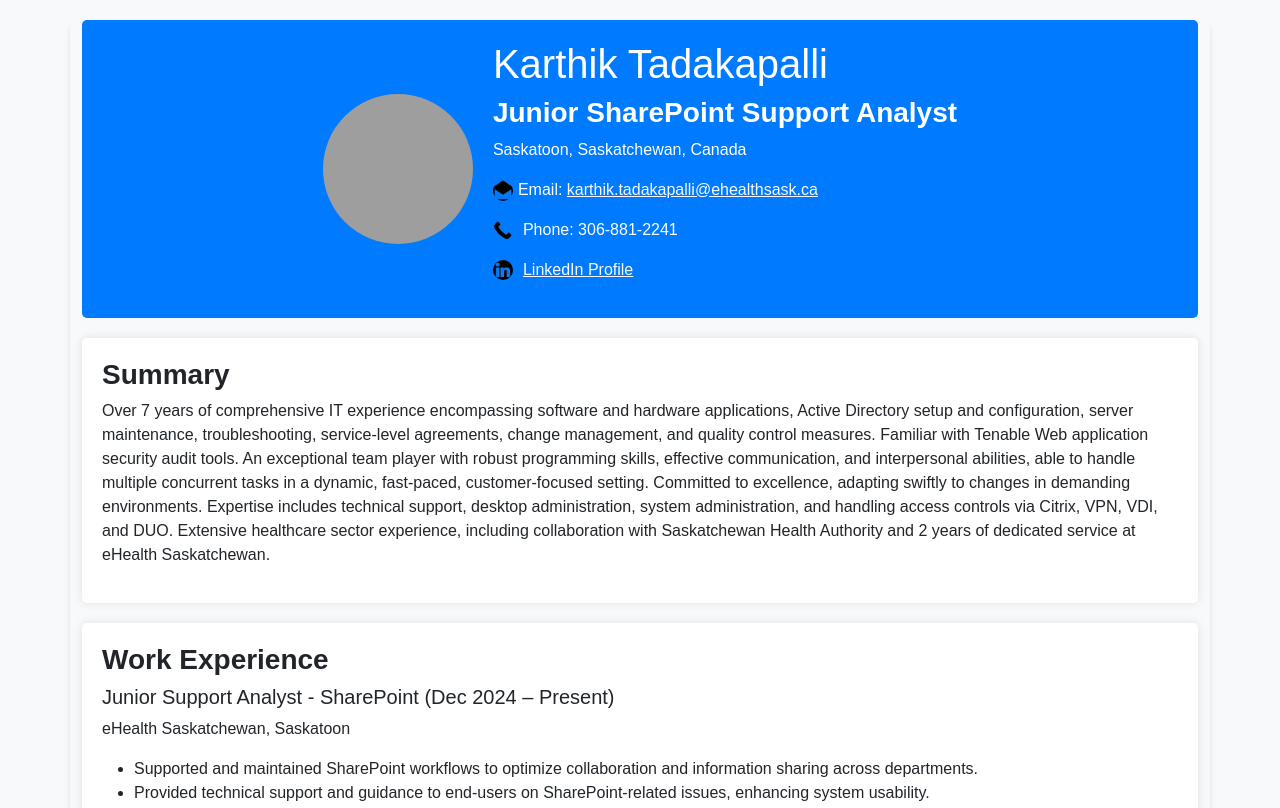
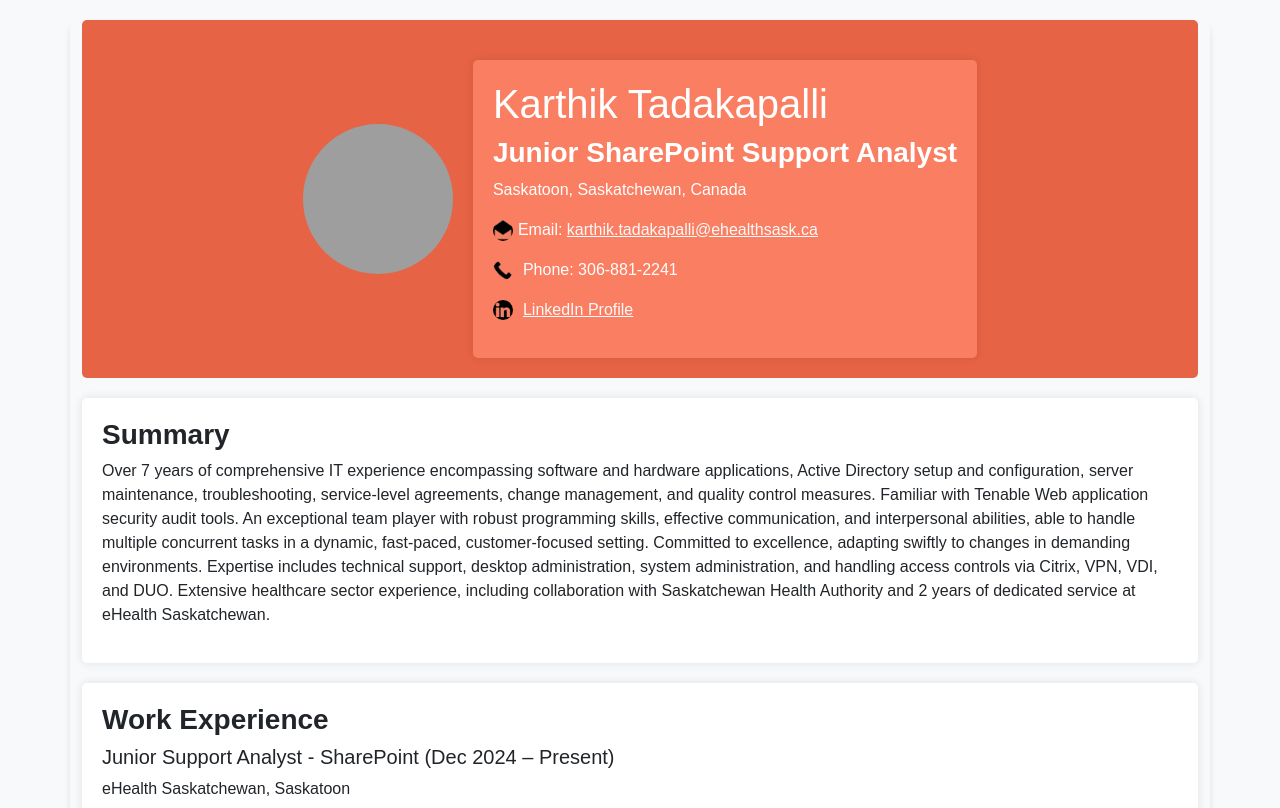
Before and after one commit to karthik9990/Resume, a plain HTML site: page index.html in a window 1280 px wide. Shown: the top 808 px of the page. Drawn offline with nearby package versions, Linux system fonts and the light colour scheme; grey boxes are pictures that could not be loaded.

Commit message:
changed some color pallette

```diff
--- a/index.html
+++ b/index.html
@@ -21,7 +21,7 @@
             border: 1px solid #ddd;
         }
         th {
-            background-color: #007bff;
+            background-color: #FA7E61;
             color: white;
             font-size: 16px;
         }
@@ -46,7 +46,7 @@
             align-items: center;
             justify-content: center;
             padding: 20px;
-            background-color: #007bff;
+            background-color: #E76345;
             color: white;
             border-radius: 5px;
         }
@@ -66,6 +66,13 @@
             border-radius: 5px;
             box-shadow: 0px 0px 10px rgba(0, 0, 0, 0.1);
         }
+        .section1 {
+            margin-top: 20px;
+            padding: 20px;
+            background-color: #FA7E61;
+            border-radius: 5px;
+            box-shadow: 0px 0px 10px rgba(0, 0, 0, 0.1);
+        }
         h3 {
     font-weight: bold;
 }
@@ -75,7 +82,7 @@
 <div class="container">
     <div class="header">
         <img src="Images/Black and white-circle.png" alt="karthik tadakapalli profile picture" width="150" height="150">
-        <div>
+        <div class = "section1">
             <h1>Karthik Tadakapalli</h1>
             <h3>Junior SharePoint Support Analyst</h3>
             <p>Saskatoon, Saskatchewan, Canada</p>
```
